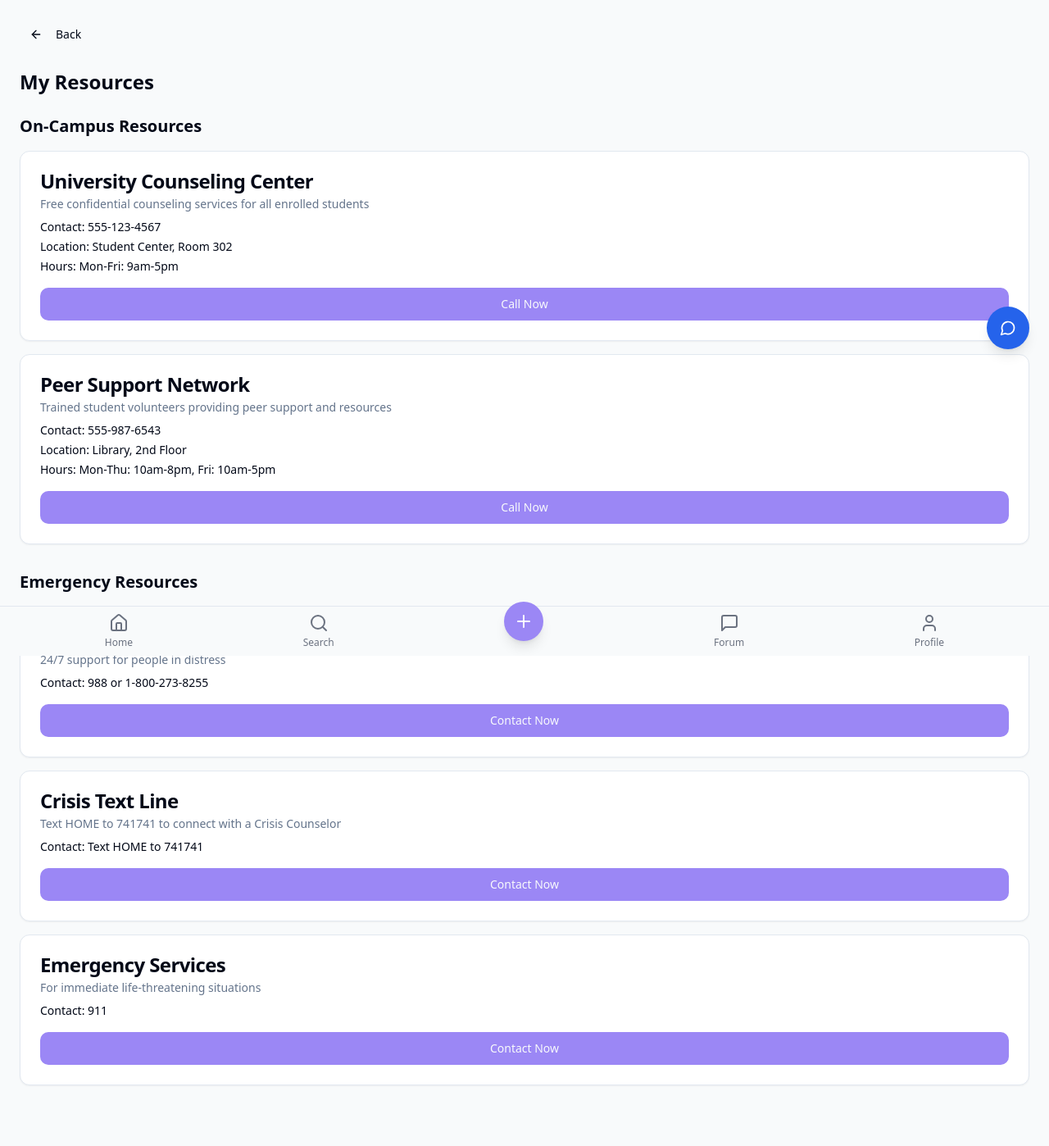
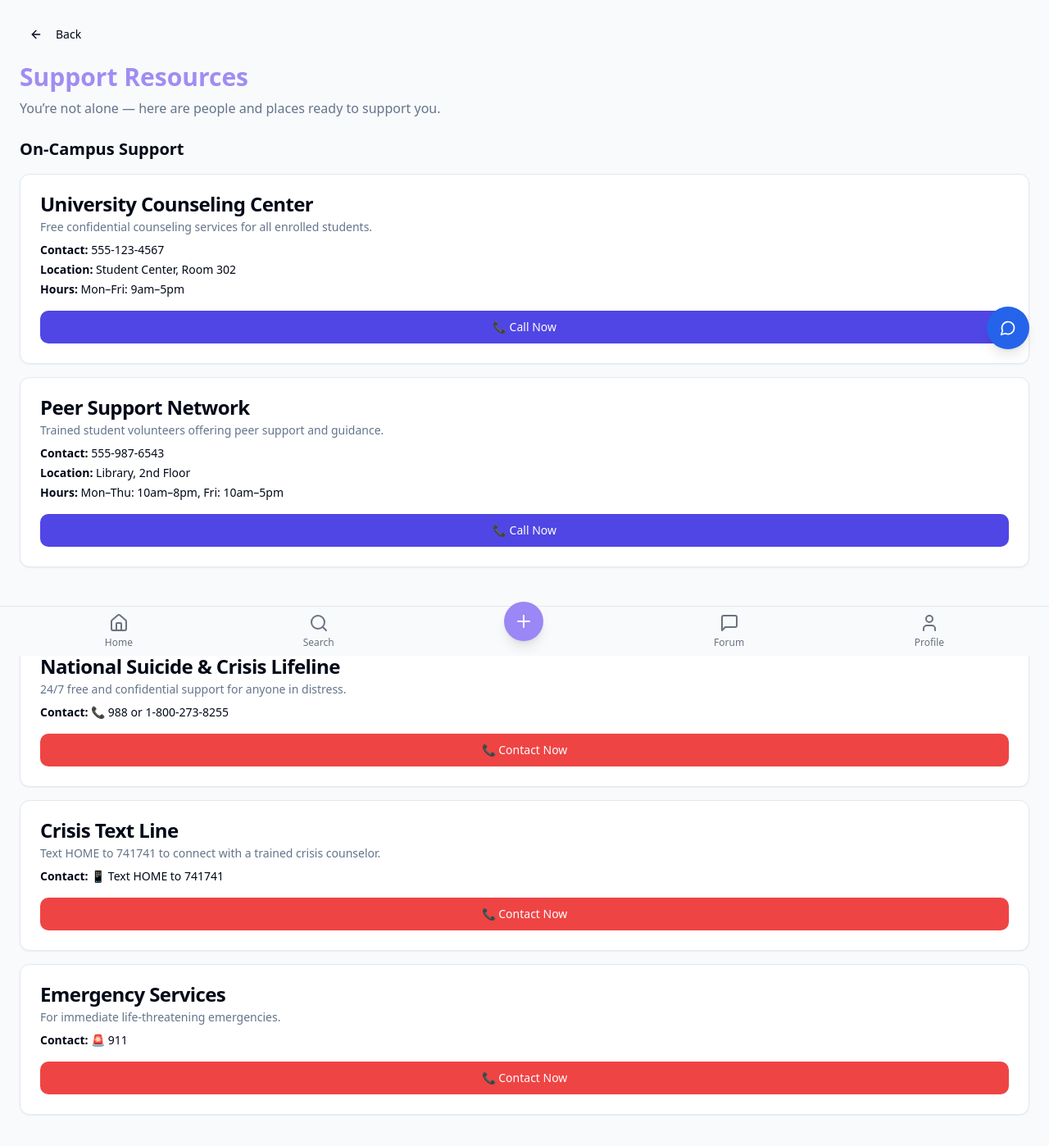
Before and after one commit to jojordan24/calm-connect, a React (Vite) app: page /crisis-resources in a window 1280 px wide. Shown: the top 1398 px of the page at 82% size. Built offline with nearby package versions, Linux system fonts and the light colour scheme.

Commit message:
adding color

```diff
--- a/src/pages/ResourcesPage.tsx
+++ b/src/pages/ResourcesPage.tsx
@@ -1,4 +1,3 @@
-
 import { ArrowLeft } from "lucide-react";
 import { Button } from "@/components/ui/button";
 import { Card, CardContent, CardDescription, CardHeader, CardTitle } from "@/components/ui/card";
@@ -9,39 +8,39 @@ const campusResources = [
   {
     id: 1,
     title: "University Counseling Center",
-    description: "Free confidential counseling services for all enrolled students",
+    description: "Free confidential counseling services for all enrolled students.",
     contact: "555-123-4567",
     location: "Student Center, Room 302",
-    hours: "Mon-Fri: 9am-5pm",
+    hours: "Mon–Fri: 9am–5pm",
   },
   {
     id: 2,
     title: "Peer Support Network",
-    description: "Trained student volunteers providing peer support and resources",
+    description: "Trained student volunteers offering peer support and guidance.",
     contact: "555-987-6543",
     location: "Library, 2nd Floor",
-    hours: "Mon-Thu: 10am-8pm, Fri: 10am-5pm",
+    hours: "Mon–Thu: 10am–8pm, Fri: 10am–5pm",
   },
 ];
 
 const emergencyResources = [
   {
     id: 1,
-    title: "National Suicide Prevention Lifeline",
-    description: "24/7 support for people in distress",
-    contact: "988 or 1-800-273-8255",
+    title: "National Suicide & Crisis Lifeline",
+    description: "24/7 free and confidential support for anyone in distress.",
+    contact: "📞 988 or 1-800-273-8255",
   },
   {
     id: 2,
     title: "Crisis Text Line",
-    description: "Text HOME to 741741 to connect with a Crisis Counselor",
-    contact: "Text HOME to 741741",
+    description: "Text HOME to 741741 to connect with a trained crisis counselor.",
+    contact: "📱 Text HOME to 741741",
   },
   {
     id: 3,
     title: "Emergency Services",
-    description: "For immediate life-threatening situations",
-    contact: "911",
+    description: "For immediate life-threatening emergencies.",
+    contact: "🚨 911",
   },
 ];
 
@@ -49,21 +48,22 @@ export default function CrisisResourcesPage() {
   const navigate = useNavigate();
 
   return (
-    <div className="min-h-screen pb-20">
+    <div className="min-h-screen pb-24 bg-background">
       <div className="p-6">
-        <Button
-          variant="ghost"
-          size="sm"
-          className="mb-6"
-          onClick={() => navigate(-1)}
-        >
+        {/* Back Button */}
+        <Button variant="ghost" size="sm" className="mb-4" onClick={() => navigate(-1)}>
           <ArrowLeft className="h-4 w-4 mr-2" /> Back
         </Button>
 
-        <h1 className="text-2xl font-bold mb-6">My Resources</h1>
+        {/* Page Title */}
+        <h1 className="text-3xl font-bold mb-2 text-primary">Support Resources</h1>
+        <p className="text-muted-foreground mb-6">
+          You’re not alone — here are people and places ready to support you.
+        </p>
 
-        <div className="mb-8">
-          <h2 className="text-xl font-semibold mb-4">On-Campus Resources</h2>
+        {/* On-Campus Section */}
+        <section className="mb-10">
+          <h2 className="text-xl font-semibold mb-4 text-foreground">On-Campus Support</h2>
           <div className="space-y-4">
             {campusResources.map(resource => (
               <Card key={resource.id}>
@@ -73,19 +73,22 @@ export default function CrisisResourcesPage() {
                 </CardHeader>
                 <CardContent>
                   <div className="space-y-1 text-sm">
-                    <p><span className="font-medium">Contact:</span> {resource.contact}</p>
-                    <p><span className="font-medium">Location:</span> {resource.location}</p>
-                    <p><span className="font-medium">Hours:</span> {resource.hours}</p>
+                    <p><strong>Contact:</strong> {resource.contact}</p>
+                    <p><strong>Location:</strong> {resource.location}</p>
+                    <p><strong>Hours:</strong> {resource.hours}</p>
                   </div>
-                  <Button className="w-full mt-4 bg-thrive-purple">Call Now</Button>
+                  <Button className="w-full mt-4 bg-indigo-600 hover:bg-indigo-700 text-white">
+                    📞 Call Now
+                  </Button>
                 </CardContent>
               </Card>
             ))}
           </div>
-        </div>
+        </section>
 
-        <div>
-          <h2 className="text-xl font-semibold mb-4">Emergency Resources</h2>
+        {/* Emergency Section */}
+        <section>
+          <h2 className="text-xl font-semibold mb-4 text-red-600">Emergency Resources</h2>
           <div className="space-y-4">
             {emergencyResources.map(resource => (
               <Card key={resource.id}>
@@ -95,14 +98,16 @@ export default function CrisisResourcesPage() {
                 </CardHeader>
                 <CardContent>
                   <div className="space-y-1 text-sm">
-                    <p><span className="font-medium">Contact:</span> {resource.contact}</p>
+                    <p><strong>Contact:</strong> {resource.contact}</p>
                   </div>
-                  <Button className="w-full mt-4 bg-thrive-purple">Contact Now</Button>
+                  <Button className="w-full mt-4 bg-red-500 hover:bg-red-600 text-white">
+                    📞 Contact Now
+                  </Button>
                 </CardContent>
               </Card>
             ))}
           </div>
-        </div>
+        </section>
       </div>
 
       <BottomNav />
```
